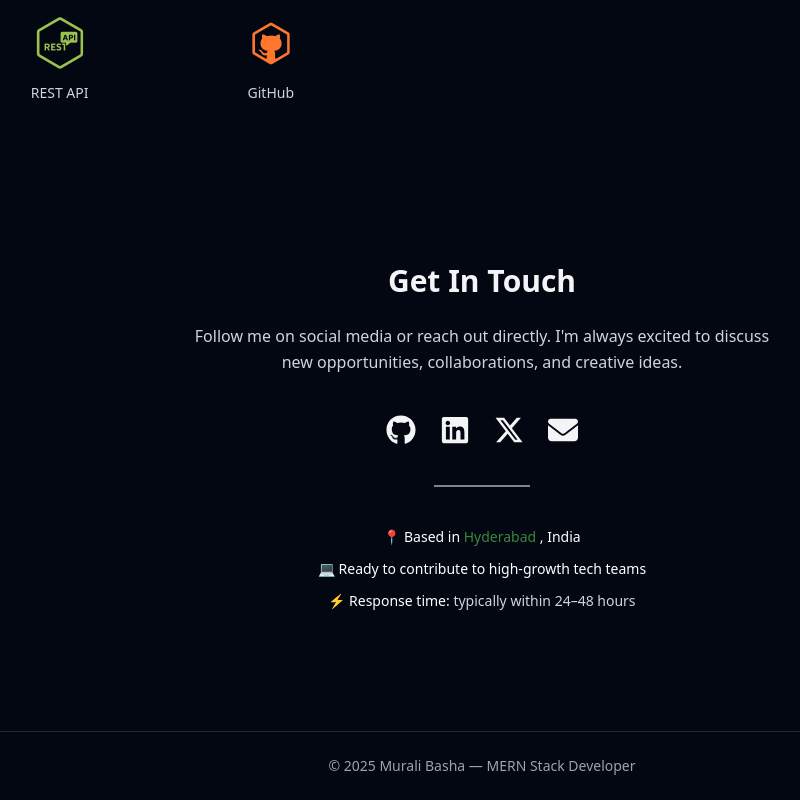
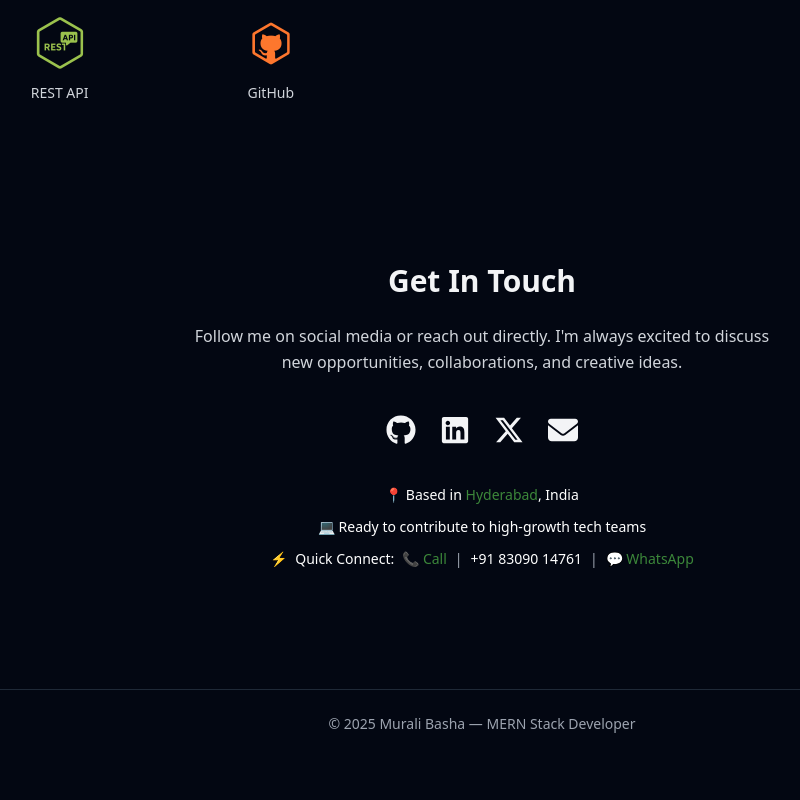
Before and after one commit to Basha-Murali/murali-basha-portfolio, a React (Vite) app: page / in a window 1280 px wide. Shown: the part 2261-3061 px from the top of the page, without its empty margins (158-958 px from the left). After the commit the page ends 3019 px from the top, so only its background shows below. Built offline with nearby package versions, Linux system fonts and the light colour scheme; the HTML template or start-up script is replaced by a standard one.

Commit message:
added the call | whatsapp feature

```diff
--- a/src/components/Contact.tsx
+++ b/src/components/Contact.tsx
@@ -1,10 +1,19 @@
-import React from "react";
+import React, { useState } from "react";
 import { motion } from "framer-motion";
 import { FaGithub, FaLinkedin, FaXTwitter, FaEnvelope } from "react-icons/fa6";
 
-const Contact = () => (
+const Contact = () => {
+  const [copied, setCopied] = useState(false);
+
+  const handleCopy = () => {
+    navigator.clipboard.writeText("+918309014761");
+    setCopied(true);
+    setTimeout(() => setCopied(false), 1500);
+  };
+
+  return (
     <section id="contact" className="py-20 px-6 text-center">
-    {/* Title */}
+      {/* ✅ Title */}
       <motion.h3
         initial={{ scale: 0.8, opacity: 0 }}
         whileInView={{ scale: 1, opacity: 1 }}
@@ -14,7 +23,7 @@ const Contact = () => (
         Get In Touch
       </motion.h3>
 
-    {/* Subtext */}
+      {/* ✅ Subtext */}
       <motion.p
         initial={{ opacity: 0, y: 30 }}
         whileInView={{ opacity: 1, y: 0 }}
@@ -25,12 +34,12 @@ const Contact = () => (
         discuss new opportunities, collaborations, and creative ideas.
       </motion.p>
 
-    {/* Social Icons */}
+      {/* ✅ Social Icons */}
       <motion.div
         initial={{ opacity: 0, scale: 0.9 }}
         whileInView={{ opacity: 1, scale: 1 }}
         transition={{ delay: 0.4, duration: 0.6 }}
-      className="flex justify-center gap-6 text-3xl mb-10" // ✅ added margin bottom
+        className="flex justify-center gap-6 text-3xl"
       >
         <a
           href="https://github.com/Basha-Murali"
@@ -67,16 +76,14 @@ const Contact = () => (
         </a>
       </motion.div>
 
-    {/* Divider line with green accent */}
-    <div className="w-24 h-[2px] bg-white/50 mx-auto mb-8" />
-
-    {/* Quick Info */}
+      {/* ✅ Quick Info + Quick Connect */}
       <motion.div
         initial={{ opacity: 0, y: 20 }}
         whileInView={{ opacity: 1, y: 0 }}
         transition={{ duration: 0.6 }}
         className="mt-10 text-sm text-gray-300 space-y-3"
       >
+        {/* Location */}
         <p>
           📍{" "}
           <span className="font-medium text-white">
@@ -89,22 +96,60 @@ const Contact = () => (
               >
                 Hyderabad
               </a>
-          </span>{" "}
+            </span>
             , India
           </span>
         </p>
+
+        {/* Role */}
         <p>
           💻{" "}
           <span className="font-medium text-white">
             Ready to contribute to high-growth tech teams
           </span>
         </p>
-      <p>
-        ⚡ <span className="font-medium text-white">Response time:</span>{" "}
-        typically within 24–48 hours
+
+        {/* Quick Connect */}
+        <p className="flex items-center justify-center gap-2 flex-wrap relative">
+          ⚡ <span className="font-medium text-white">Quick Connect:</span>{" "}
+          <a
+            href="tel:+918309014761"
+            className="text-accent hover:text-[#3C873A] flex items-center gap-1"
+          >
+            📞 Call
+          </a>
+          <span className="text-gray-400">|</span>
+          {/* Copyable Number */}
+          <button
+            onClick={handleCopy}
+            className="text-white font-medium select-text hover:text-[#3C873A] transition"
+          >
+            +91&nbsp;83090&nbsp;14761
+          </button>
+          {/* Copy Feedback */}
+          {copied && (
+            <motion.span
+              initial={{ opacity: 0, y: -5 }}
+              animate={{ opacity: 1, y: -10 }}
+              exit={{ opacity: 0 }}
+              className="absolute -top-6 right-0 text-xs text-[#3C873A] font-medium"
+            >
+              Copied!
+            </motion.span>
+          )}
+          <span className="text-gray-400">|</span>
+          <a
+            href="https://wa.me/918309014761"
+            target="_blank"
+            rel="noopener noreferrer"
+            className="text-accent hover:text-[#3C873A] flex items-center gap-1"
+          >
+            💬 WhatsApp
+          </a>
         </p>
       </motion.div>
     </section>
   );
+};
 
 export default Contact;
```
Lines whose indentation alone changed are shown as unchanged.
